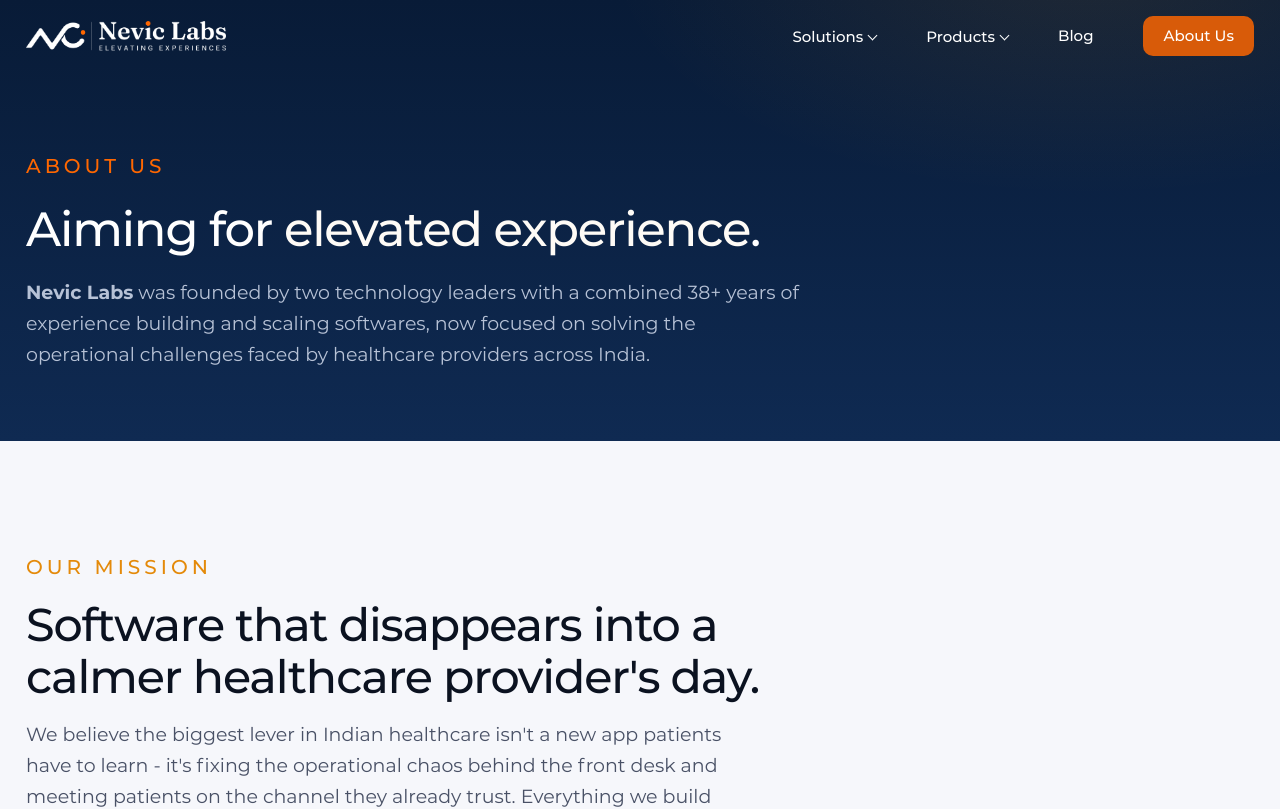
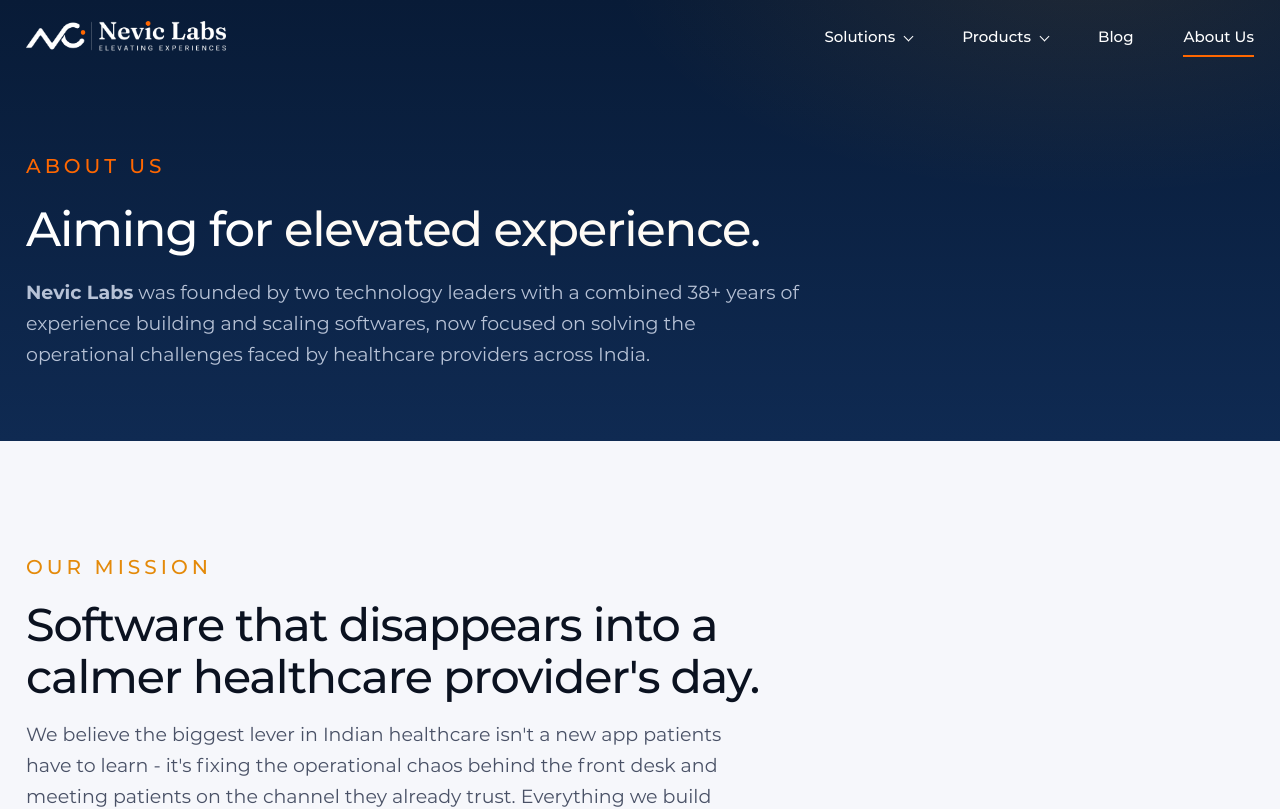
Before and after one commit to nehanegi011/Nevic-Labs-Repo, a React (Vite) app: page /about in a window 1280 px wide. Shown: the top 809 px of the page. Built offline with nearby package versions, Linux system fonts and the light colour scheme; no server answers.

Commit message:
Enhancements header footer

```diff
--- a/index.html
+++ b/index.html
@@ -5,6 +5,7 @@
 <meta name="viewport" content="width=device-width, initial-scale=1">
 <meta http-equiv="X-Content-Type-Options" content="nosniff">
 <meta name="referrer" content="strict-origin-when-cross-origin">
+<meta name="color-scheme" content="light">
 <title>Nevic Labs</title>
 <link rel="icon" href="/assets/img/nevic-logo.png">
 <link rel="stylesheet" href="/assets/fonts/montserrat/style.css">
--- a/src/components/layout/Footer.jsx
+++ b/src/components/layout/Footer.jsx
@@ -6,6 +6,7 @@
   return (
     <footer>
       <div className="wrap">
+        <div className="footer-section">
           <div>
             <Link to="/" className="brand" aria-label="Nevic Labs home" onClick={close}>
               <span className="brand-logo-full">
@@ -37,8 +38,9 @@
             <p><Link to="/contact">Book a demo</Link></p>
           </div>
         </div>
+        </div>
         <div className="fbot">
-          <span>© 2026 NEVIC LABS, INDIA</span>
+          <span>© 2026 Nevic Labs, India</span>
           <div className="fsocial-bot">
             <a href="https://www.linkedin.com/company/nevic-labs" target="_blank" rel="noopener" aria-label="LinkedIn">
               <svg viewBox="0 0 24 24" fill="currentColor"><path d="M6.94 8.5H3.56V20.4h3.38V8.5zM5.25 3.6a1.96 1.96 0 1 0 0 3.92 1.96 1.96 0 0 0 0-3.92zM20.44 20.4h-3.37v-6.24c0-1.49-.03-3.4-2.07-3.4-2.08 0-2.4 1.62-2.4 3.3v6.34H9.24V8.5h3.24v1.63h.05c.45-.85 1.55-1.75 3.19-1.75 3.41 0 4.04 2.25 4.04 5.17v6.85z" /></svg>
--- a/src/components/layout/Header.jsx
+++ b/src/components/layout/Header.jsx
@@ -21,8 +21,14 @@
     return () => window.removeEventListener('scroll', onScroll);
   }, []);
 
-  const close = () => setOpen(false);
+const close = () => {
+  setOpen(false);
 
+  // Remove focus from the clicked menu item
+  if (document.activeElement instanceof HTMLElement) {
+    document.activeElement.blur();
+  }
+};
   const isBlogPage = location.pathname.startsWith('/blog/');
   const isAdminPage = location.pathname.startsWith('/admin/submissions');
 
@@ -71,8 +77,13 @@
             </div>
           </div>
 
-          <NavLink to="/blog" onClick={close}>Blog</NavLink>
-          <NavLink to="/about" onClick={close}>About Us</NavLink>
+          <div className = {`menu-last`}>
+            <NavLink to="/blog" onClick={close}>Blog</NavLink>
+          </div>
+
+          <div className = {`menu-last`}>
+            <NavLink to="/about" onClick={close}>About Us</NavLink>
+          </div>
         </nav>
 
         <button
--- a/src/pages/ContactForm.jsx
+++ b/src/pages/ContactForm.jsx
@@ -123,7 +123,7 @@
   if (status === 'success') {
     return (
       <div className="ok" style={{ display: 'block' }}>
-        Thanks — we've got your details. Someone from Nevic Labs will reach out within one working day to set up your walkthrough.
+        Thank you for contacting Nevic Labs. We've received your details. Our team will reach out to you.
       </div>
     );
   }
--- a/src/styles/main.css
+++ b/src/styles/main.css
@@ -5,6 +5,7 @@
   --teal:#0FA88A; --white:#ffffff;
   --shadow-sm:0 1px 2px rgba(15,42,82,.06), 0 8px 22px -14px rgba(15,42,82,.18);
   --shadow:0 1px 2px rgba(15,42,82,.06), 0 22px 50px -22px rgba(15,42,82,.28);
+  color-scheme: only light;
 }
 /* Local Montserrat font-face (place .woff2/.woff files in assets/fonts/montserrat/)
    Expected filenames:
@@ -96,21 +97,164 @@
 .brand-logo-full{display:flex;align-items:center;height:44px;overflow:hidden}
 .brand-logo-full img{height:44px;width:200px;object-fit:contain}
 .nav-links{display:flex;gap:50px;align-items:center}
-.nav-links a{font-size:15px;font-weight:500;color:#fff;white-space:nowrap;display:inline-flex;align-items:center;height:20px}
-.nav-links a:hover,.nav-links a.active{color:#fff; font-weight:500}
-.nav-links a.active{color: #fff;background-color: #d85b09;padding: 20px;font-weight: 500;border-radius: 10px;}
-.nav-drop{position:relative}
-.nav-drop>a{display:inline-flex;align-items:center;gap:6px;height:20px}
-.nav-drop>a::after{content:"";width:6px;height:6px;border-right:1.5px solid currentColor;border-bottom:1.5px solid currentColor;transform:rotate(45deg);margin-top:-2px;flex-shrink:0}
-.nav-drop-menu{position:absolute;top:100%;margin-top:14px;left:50%;transform:translateX(-50%);background:#0e274c;border-radius:3px;box-shadow:var(--shadow);min-width:220px;display:none;flex-direction:column;gap:2px;z-index:20}
-.nav-drop-menu::before{content:"";position:absolute;top:-14px;left:0;right:0;height:14px}
-.nav-drop:hover .nav-drop-menu,.nav-drop:focus-within .nav-drop-menu{display:flex}
-.nav-drop-menu a{font-size:15px;padding:18px 12px;border-radius:0;white-space:nowrap}
-.nav-drop-menu a:hover{background:var(--paper-2);color:var(--navy)}
+
+
+/* Main menu */
+.nav-links > a,
+.nav-drop > a,
+.menu-last > a
+{
+  position:relative;
+  font-size:15px;
+  font-weight:500;
+  color:#fff;
+  white-space:nowrap;
+  display:inline-flex;
+  align-items:center;
+  height:20px;
+  padding:0;
+  transition:color .3s ease;
+  gap: 10px;
+}
+
+/* Animated underline */
+.nav-links > a::before,
+.nav-drop > a::before,
+.menu-last > a::before{
+  content:"";
+  position:absolute;
+  left:0;
+  bottom:-10px;
+  width:100%;
+  height:2px;
+  background:#ff6700;
+  transform:scaleX(0);
+  transform-origin:center;
+  transition:transform .3s ease;
+}
+
+/* Hover */
+.nav-links > a:hover,
+.nav-drop > a:hover,
+.menu-last > a:hover{
+  color:#fff;
+}
+
+.nav-links > a:hover::before,
+.nav-drop > a:hover::before,
+.menu-last > a:hover::before{
+  transform:scaleX(1);
+}
+
+/* Active */
+.nav-links > a.active,
+.nav-drop > a.active,
+.menu-last > a.active{
+  color:#fff;
+  background:none;
+  border-radius:0;
+  padding:0;
+}
+
+.nav-links > a.active::before,
+.nav-drop > a.active::before,
+.menu-last > a.active::before{
+  transform:scaleX(1);
+}
+
+/* Dropdown arrow */
+.nav-drop>a::after{
+  content:"";
+  width:6px;
+  height:6px;
+  border-right:1.5px solid currentColor;
+  border-bottom:1.5px solid currentColor;
+  transform:rotate(45deg);
+  margin-top:0;
+  flex-shrink:0;
+  transition:transform .3s ease;
+}
+
+.nav-drop:hover>a::after{
+  transform:rotate(225deg);
+}
+
+/* Dropdown */
+.nav-drop{
+  position:relative;
+}
+
+.nav-drop-menu{
+  position:absolute;
+  top:100%;
+  margin-top:14px;
+  left:50%;
+  transform:translateX(-50%);
+  background:#0e274c;
+  border-radius:8px;
+  box-shadow:var(--shadow);
+  min-width:220px;
+  display:none;
+  flex-direction:column;
+  gap:2px;
+  z-index:20;
+}
+
+.nav-drop-menu::before{
+  content:"";
+  position:absolute;
+  top:-14px;
+  left:0;
+  right:0;
+  height:14px;
+}
+
+.nav-drop:hover .nav-drop-menu,
+.nav-drop:focus-within .nav-drop-menu{
+  display:flex;
+}
+
+/* Submenu */
+.nav-drop-menu a{
+  position:relative;
+  font-size:15px;
+  padding:10px;
+  color:#fff;
+  transition:color .3s ease, background .3s ease;
+}
+
+.nav-drop-menu a::before{
+  content:"";
+  position:absolute;
+  left:0px;
+  right:18px;
+  bottom:0px;
+  height:2px;
+  width:100%;
+  background:#ff6700;
+  transform:scaleX(0);
+  transform-origin:center;
+  transition:transform .3s ease;
+}
+
+.nav-drop-menu a:hover{
+  color:#fff;
+}
+
+.nav-drop-menu a:hover::before,
+.nav-drop-menu a.active::before{
+  transform:scaleX(1);
+}
+
+.nav-drop-menu a.active{
+  color:#fff;
+}
+
 .nav-r{display:flex;align-items:center;gap:12px}
 .burger{display:none;background:none;border:none;cursor:pointer;padding:8px}
 .burger span{display:block;width:22px;height:2px;background:#fff;margin:4.5px 0;transition:.25s}
 .nav-blog{background: #0f2a52 !important;}
+#about{padding: 80px 0 110px}
 #about .wrap{display: flex; gap: 20px}
 @media (max-width:1200px){
 #about .wrap{display: block}
@@ -473,8 +617,8 @@
 /* Footer */
 footer{background:var(--navy-deep);color:#8FA0BF;padding:64px 0 28px}
 .fgrid{display:grid;grid-template-columns:1.6fr 1fr 1fr 1fr 1fr;gap:30px;margin:40px 0}
-footer h5{font-family:'JetBrains Mono',monospace;color:#fff;font-size:11px;letter-spacing:.14em;text-transform:uppercase;margin-bottom:15px;font-weight:500}
-footer a{display:block;color:#8FA0BF;font-size:14px;margin-bottom:9px}
+footer h5{color:#fff;font-size:11px;letter-spacing:.14em;text-transform:uppercase;margin-bottom:15px;font-weight:500}
+footer a{display:block;color:#8FA0BF;font-size:11px;margin-bottom:9px}
 footer a:hover{color:#ff6700}
 .fbrand .b{display:inline-flex;align-items:center;gap:11px;margin-bottom:14px}
 .fbrand .b img{width:40px;height:40px;background:var(--navy);border-radius:8px;padding:3px;object-fit:contain}
@@ -563,11 +707,12 @@
   .fbrand{grid-column:1/-1}
   .nav-links{display:none;position:absolute;left:0;right:0;flex-direction:column;background:#000;border-bottom:1px solid var(--line);padding:8px 26px 18px;gap:0; height: 100vh; top: 0;}
   .nav-links.open{display:flex; background: #111b31;padding-top: 50px}
-  .nav-links a{padding:13px 0; width: 100%; text-align: left;margin-bottom: 10px;}
+  .nav-links a{padding:13px 0; width: fit-content; text-align: left;margin-bottom: 10px;}
+  .menu-last{width:100% !important;}
   .nav-drop{width:100%; margin-bottom: 30px;}
-  .nav-drop>a{justify-content:space-between;width:100%}
+  .nav-drop>a{justify-content:space-between;width:fit-content}
   .nav-drop-menu{position:static;transform:none;display:flex;border:none;box-shadow:none;background:none;padding:0 0 0 16px;min-width:0; margin-top: 5px;}
-  .nav-drop-menu a{border-radius:0;padding:11px 0}
+  .nav-drop-menu a{border-radius:0;padding:0}
   .burger{display:block}
   .hide-sm{display:none}
   .menu-open{overflow: hidden;}
@@ -583,7 +728,7 @@
 
   .nav-links-head { display: flex;border-bottom: none;
         align-items: start;
-        width: 100%; margin-bottom: 50px; }
+        width: 100%; margin-bottom: 0; padding-bottom:0}
   .trust-in{gap:10px}
   .trust-in span::after{content: none;}
   .trust-in span::before{content: "";width: 4px; height: 4px;background: #ff6700;border-radius: 30px;}
```
Lines whose indentation alone changed are shown as unchanged.
